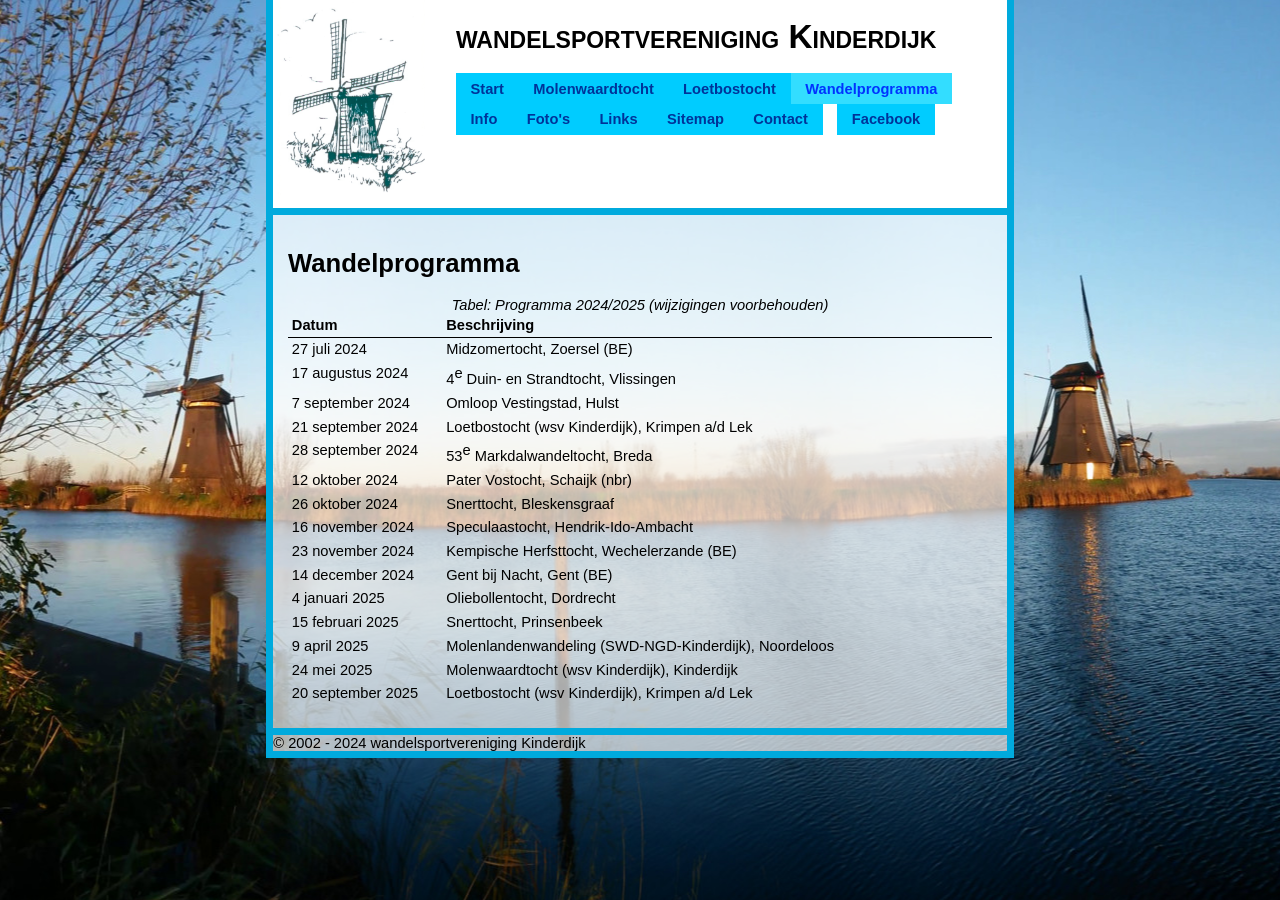
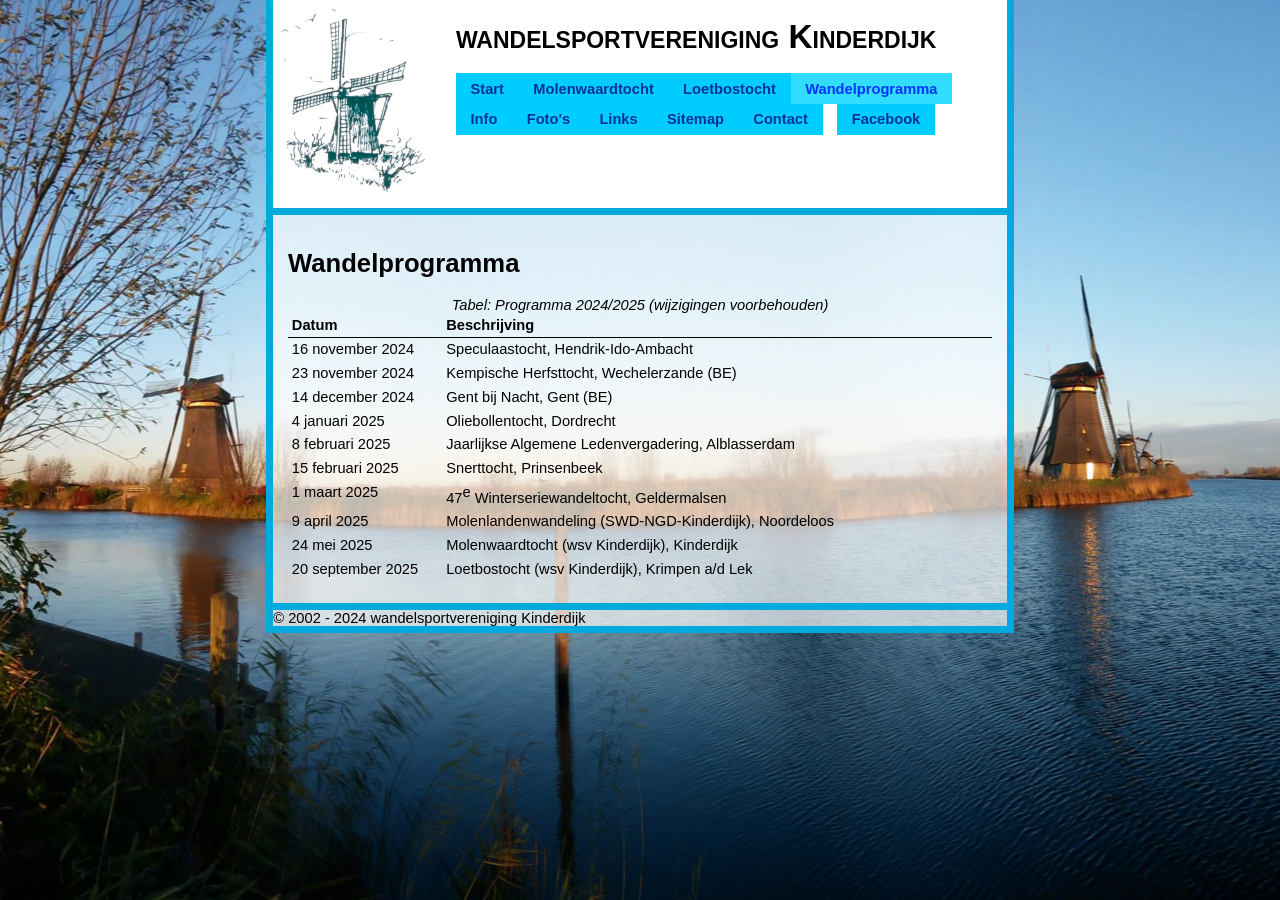
Before and after one commit to jvisser84/www.wsvkinderdijk.nl, a Jekyll site: the page built from docs/wandelprogramma.html, in a window 1280 px wide. Built offline with Jekyll 4.4.1, drawn with Linux system fonts in a browser that asks for light colours.

Commit message:
Wandelprogramma bijgewerkt.

```diff
--- a/docs/_data/wandelprogramma.yml
+++ b/docs/_data/wandelprogramma.yml
@@ -1,24 +1,3 @@
-- name: Midzomertocht
-  location: Zoersel (BE)
-  date: 27 juli 2024
-- name: 4<sup>e</sup> Duin- en Strandtocht
-  location: Vlissingen
-  date: 17 augustus 2024
-- name: Omloop Vestingstad
-  location: Hulst
-  date: 7 september 2024
-- name: Loetbostocht (wsv Kinderdijk)
-  location: Krimpen a/d Lek
-  date: 21 september 2024
-- name: 53<sup>e</sup> Markdalwandeltocht
-  location: Breda
-  date: 28 september 2024
-- name: Pater Vostocht
-  location: Schaijk (nbr)
-  date: 12 oktober 2024
-- name: Snerttocht
-  location: Bleskensgraaf
-  date: 26 oktober 2024
 - name: Speculaastocht
   location: Hendrik-Ido-Ambacht
   date: 16 november 2024
@@ -31,9 +10,15 @@
 - name: Oliebollentocht
   location: Dordrecht
   date: 4 januari 2025
+- name: Jaarlijkse Algemene Ledenvergadering
+  location: Alblasserdam
+  date: 8 februari 2025
 - name: Snerttocht
   location: Prinsenbeek
   date: 15 februari 2025
+- name: 47<sup>e</sup> Winterseriewandeltocht
+  location: Geldermalsen
+  date: 1 maart 2025
 - name: Molenlandenwandeling (SWD-NGD-Kinderdijk)
   location: Noordeloos
   date: 9 april 2025
```
